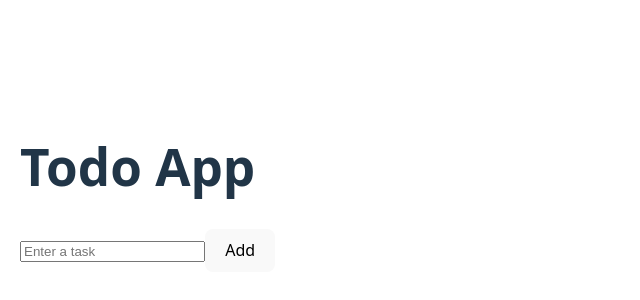
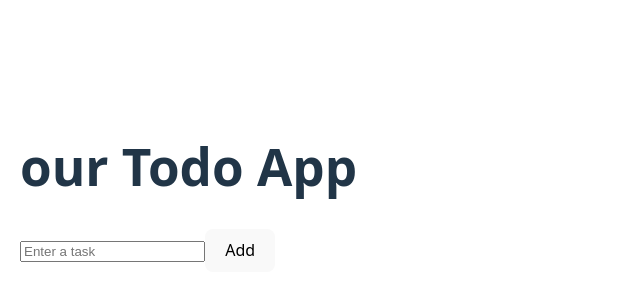
Before and after one commit to Vanshi2221/todo-react-vite, a React (Vite) app: page / in a window 1280 px wide. Shown: the part 204-504 px from the top of the page, without its empty margins (0-640 px from the left). Built offline with nearby package versions, Linux system fonts and the light colour scheme.

Commit message:
chore: update app title

```diff
--- a/src/App.jsx
+++ b/src/App.jsx
@@ -6,7 +6,7 @@ function App() {
 
   return (
     <div style={{ padding: "20px" }}>
-      <h1>Todo App</h1>
+      <h1>our Todo App</h1>
 
       <input
         value={text}
```
